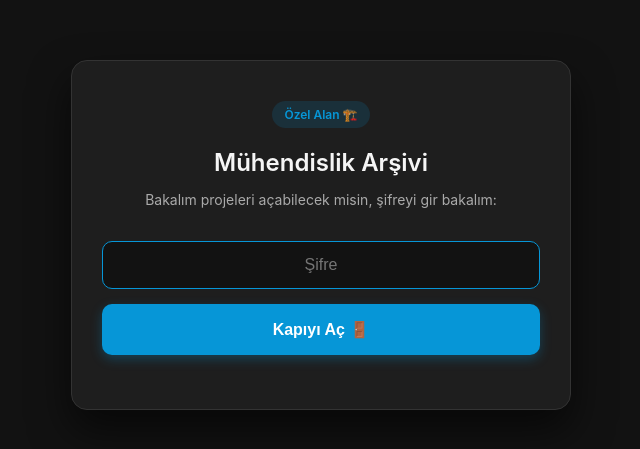
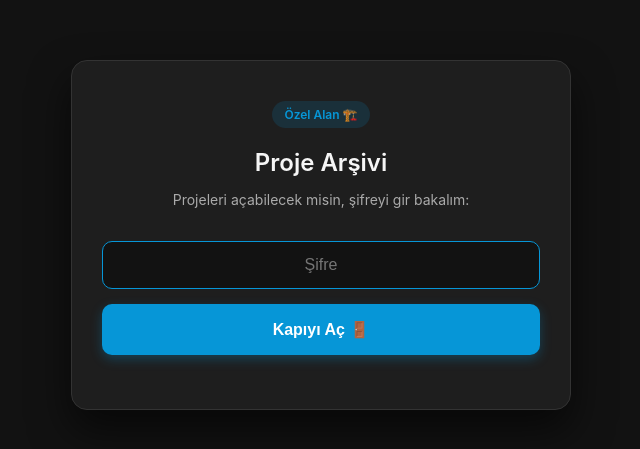
Before and after one commit to sefaatdurmaz/ProjeToplam, a plain HTML site: page index.html in a window 1280 px wide. Shown: the part 165-614 px from the top of the page, without its empty margins (319-959 px from the left). Drawn offline with Linux system fonts and the light colour scheme.

```diff
--- a/index.html
+++ b/index.html
@@ -96,8 +96,8 @@
     <!-- Şifre Giriş Ekranı -->
     <div id="auth-screen">
         <span class="badge">Özel Alan 🏗️</span>
-        <h1>Mühendislik Arşivi</h1>
-        <p>Bakalım projeleri açabilecek misin, şifreyi gir bakalım:</p>
+        <h1>Proje Arşivi</h1>
+        <p>Projeleri açabilecek misin, şifreyi gir bakalım:</p>
         <input type="password" id="password-box" class="password-input" placeholder="Şifre" autofocus>
         <div id="error-text" class="error-msg"></div>
         <button onclick="checkPassword()" class="btn">Kapıyı Aç 🚪</button>
```
